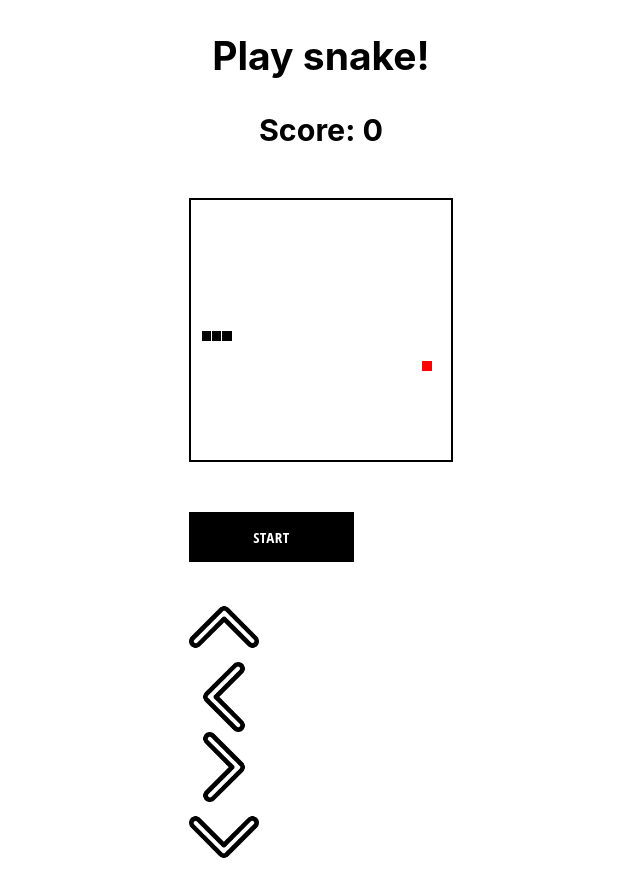
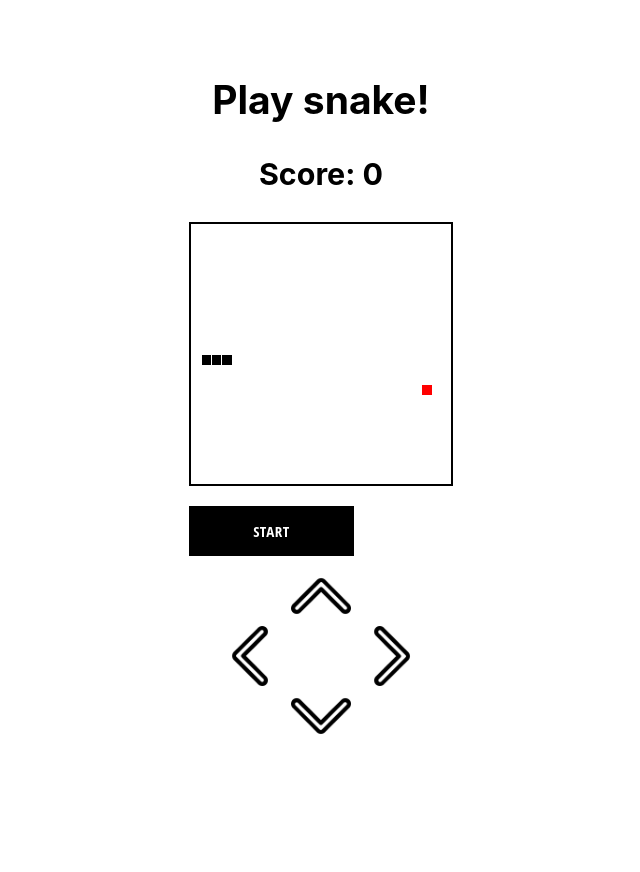
Before and after one commit to piklume/snake-game, a React (Create React App) app: page / in a window 1280 px wide. Shown: the whole page, without its empty margins (319-959 px from the left). After the commit the page ends 800 px from the top, so only its background shows below. Built offline with nearby package versions, Linux system fonts and the light colour scheme.

Commit message:
Added touch screen controls, Snake acceleration, Food Distribution frequency acceleration and overall code refinement

```diff
--- a/package.json
+++ b/package.json
@@ -2,11 +2,13 @@
   "name": "snake-game",
   "version": "0.1.0",
   "private": true,
+  "homepage": "http://piklume.github.io/snake-game",
   "dependencies": {
     "@testing-library/jest-dom": "^5.11.4",
     "@testing-library/react": "^11.1.0",
     "@testing-library/user-event": "^12.1.10",
     "@use-it/event-listener": "^0.1.6",
+    "gh-pages": "^3.2.3",
     "node-sass": "4.14.1",
     "react": "^17.0.2",
     "react-dom": "^17.0.2",
@@ -17,7 +19,9 @@
     "start": "react-scripts start",
     "build": "react-scripts build",
     "test": "react-scripts test",
-    "eject": "react-scripts eject"
+    "eject": "react-scripts eject",
+    "predeploy": "npm run build",
+    "deploy": "gh-pages -d build"
   },
   "eslintConfig": {
     "extends": [
--- a/src/components/d-pad/d-pad.component.jsx
+++ b/src/components/d-pad/d-pad.component.jsx
@@ -7,15 +7,15 @@ import upArrow from './assets/up-arrow.png';
 import rightArrow from './assets/right-arrow.png';
 import leftArrow from './assets/left-arrow.png';
 
-const DPad = () => {
+const DPad = ({ handelDPadClick }) => {
 
 
     return (
-        <div className='d-pad-container'>
-            <img className='d-pad-arrows up-arrow' src={upArrow} alt="Up Arrow" />
-            <img className='d-pad-arrows left-arrow' src={leftArrow} alt="Left Arrow" />
-            <img className='d-pad-arrows right-arrow' src={rightArrow} alt="Right Arrow" />
-            <img className='d-pad-arrows down-arrow' src={downArrow} alt="Down Arrow" />
+        <div className='d-pad-container' onClick={handelDPadClick}>
+            <img className='d-pad-arrows up-arrow' id='up-arrow' src={upArrow} alt="Up Arrow" />
+            <img className='d-pad-arrows left-arrow' id='left-arrow' src={leftArrow} alt="Left Arrow" />
+            <img className='d-pad-arrows right-arrow' id='right-arrow' src={rightArrow} alt="Right Arrow" />
+            <img className='d-pad-arrows down-arrow' id='down-arrow' src={downArrow} alt="Down Arrow" />
         </div>
     )
 }
--- a/src/components/d-pad/d-pad.styles.scss
+++ b/src/components/d-pad/d-pad.styles.scss
@@ -1,9 +1,32 @@
 .d-pad-container {
     display: grid;
-    margin-top: 30px;
+    grid-template-columns: repeat(3, 1fr);
+    grid-template-rows: repeat(3, 1fr);
+    grid-auto-rows: max-content;
+    justify-items: center;
+    margin: 10px;
 
     .d-pad-arrows {
-        width: 70px;
-        height: 70px;
+        width: 60px;
+        height: 60px;
+
+    }
+
+    .up-arrow {
+        grid-column: 2/3;
+    }
+
+    .left-arrow {
+        grid-column: 1/2;
+        justify-self: end;
+    }
+
+    .right-arrow {
+        grid-column: 3/4;
+        justify-self: start;
+    }
+
+    .down-arrow {
+        grid-column: 2/3;
     }
 }
--- a/src/components/game-area/game-area.component.jsx
+++ b/src/components/game-area/game-area.component.jsx
@@ -24,7 +24,9 @@ const INITIAL_STATE = { // Initial state of the snake game
     direction: 'RIGHT',
     score: 0,
     buttonText: 'Start',
-    isGameRunning: false
+    isGameRunning: false,
+    snakeSpeed: 500,
+    foodSpwanRate: 40000
 }
 
 class GameArea extends React.Component {
@@ -34,14 +36,21 @@ class GameArea extends React.Component {
         this.state = INITIAL_STATE;
     }
 
+    startSnake = 0
+    startFood = 0
+
     componentDidMount() {
-        setInterval(this.updateFoodLocation, 40000); // This will update the food location after 40sec
+        // setInterval(this.updateFoodLocation, 40000); // This will update the food location after 40sec
         document.onkeydown = this.handelArrowPress;
     }
 
     componentDidUpdate() {
         this.checkSnakeConsumption(); // This is to handel when the snake eats the food
         this.checkIfCollapsed(); // Added this mechanic where the game ends if the snake bites itself
+        if (this.state.isGameRunning === false) {
+            clearInterval(this.startSnake);
+            clearInterval(this.startFood);
+        }
     }
 
     updateFoodLocation = () => {
@@ -68,6 +77,26 @@ class GameArea extends React.Component {
         }
         // console.log(direction);
         // moveSnake();
+    }
+
+    handelDPadClick = (event) => {
+        console.log(event.target.id);
+        switch(event.target.id) {
+            case 'up-arrow':
+                this.setState({direction: 'UP'});
+                break;
+            case 'down-arrow':
+                this.setState({direction: 'DOWN'});
+                break;
+            case 'right-arrow':
+                this.setState({direction: 'RIGHT'});
+                break;
+            case 'left-arrow':
+                this.setState({direction: 'LEFT'});
+                break;
+            default:
+                break;
+        }
     }
 
     moveSnake = () => {
@@ -138,6 +167,17 @@ class GameArea extends React.Component {
         })
     }
 
+    increaseSpeed() {
+        const { snakeSpeed,foodSpwanRate } = this.state;
+
+        this.setState({
+        snakeSpeed: (snakeSpeed - 20) > 50 ? (snakeSpeed - 20) : 50,
+        foodSpwanRate: (foodSpwanRate - 500) > 3000 ? (foodSpwanRate - 500) : 500
+        })
+
+        this.startGame();
+      }
+
     checkSnakeConsumption = () => { // Handels the snake food consumption
         const { snakeDots,snakeFood,score } = this.state;
         const head = snakeDots[snakeDots.length - 1];
@@ -145,23 +185,31 @@ class GameArea extends React.Component {
         if(head[0] === snakeFood[0] && head[1] === snakeFood[1]) {
             this.enlargeSnake();
             this.updateFoodLocation();
+            this.increaseSpeed();
             this.setState({score: score + 1});
         }
+    }
+
+    startGame() {
+        clearInterval(this.startSnake);
+        clearInterval(this.startFood);
+
+        this.startSnake = setInterval(() => {
+            this.moveSnake();
+            console.log(`Moving snake with speed: ${this.state.snakeSpeed}`)
+        }, this.state.snakeSpeed);
+
+        this.startFood = setInterval(() => {
+            this.updateFoodLocation();
+            console.log(`Updating food spawn with ferquency: ${this.state.foodSpwanRate}`)
+        }, this.state.foodSpwanRate)
     }
 
     handelClick = () => { // Click handler from start/stop states of the game
         const { buttonText } = this.state;
         if(buttonText === 'Start') {
             this.setState({buttonText: 'Stop', isGameRunning: true});
-
-            let startGame = setInterval(() => {
-                this.moveSnake();
-                if (this.state.isGameRunning === false) {
-                    clearInterval(startGame);
-                }
-            }
-            , 1000);
-
+            this.startGame();
         } else {
             this.setState({buttonText: 'Start',isGameRunning: false});
         }
@@ -181,7 +229,7 @@ class GameArea extends React.Component {
                 <CustomButton
                 onClick={this.handelClick}
                 >{buttonText}</CustomButton>
-                <DPad />
+                <DPad handelDPadClick={this.handelDPadClick} />
             </div>
         )
     }
--- a/src/components/game-area/game-area.styles.scss
+++ b/src/components/game-area/game-area.styles.scss
@@ -1,6 +1,6 @@
 .game-area {
     position: relative;
-    margin: 50px auto;
+    margin: 20px auto;
     width: 260px;
     height: 260px;
     border: 2px solid #000;
```
Also changed, not shown: 2 other files (tests, documents, lock files or other folders).
